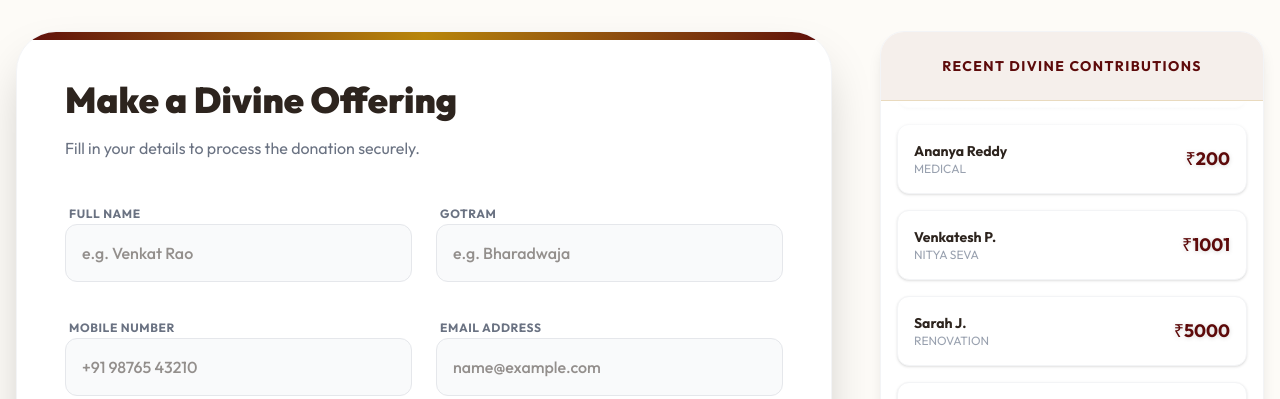
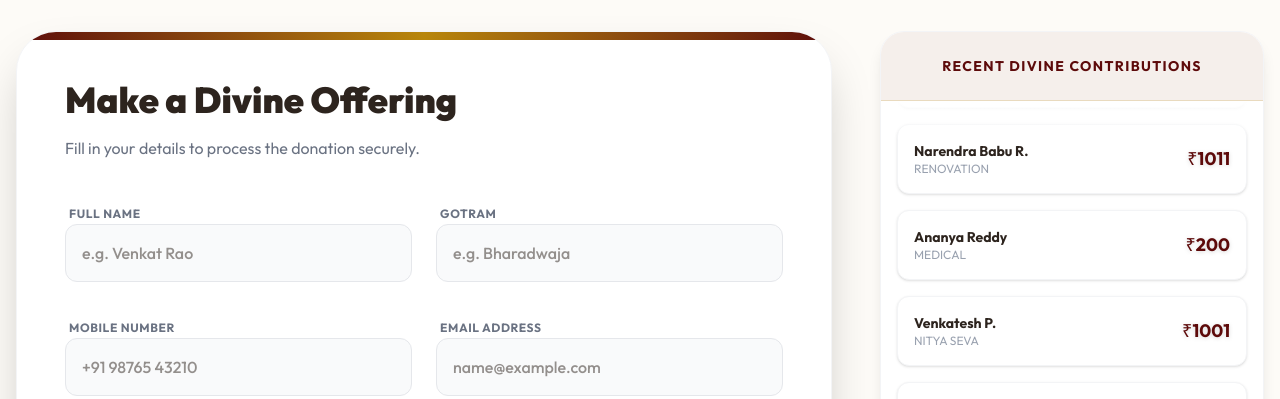
Before and after one commit to VarunBhargavRangineni/TempleBells, a React (Vite) app: page /hundi in a window 1280 px wide. Shown: the part 1540-1939 px from the top of the page. Built offline with nearby package versions, Linux system fonts and the light colour scheme.

Commit message:
Modified E-Donation

```diff
--- a/src/components/E-Donation.jsx
+++ b/src/components/E-Donation.jsx
@@ -104,12 +104,12 @@ const DONATION_CATEGORIES = [
 const PRESET_AMOUNTS = [100, 500, 1000];
 
 const RECENT_DONORS = [
-  { name: "Srinivas Rao", amount: 1116, purpose: "Annadanam" },
+  { name: "Srinivas Rao", amount: 5001, purpose: "Annadanam" },
   { name: "Lakshmi Devi", amount: 501, purpose: "Hundi" },
-  { name: "Rajesh Kumar", amount: 5001, purpose: "Goshala" },
+  { name: "Uma Maheswara Rao D.", amount: 5116, purpose: "Goshala" },
+  { name: "Narendra Babu R.", amount: 1011, purpose: "Renovation" },
   { name: "Ananya Reddy", amount: 200, purpose: "Medical" },
   { name: "Venkatesh P.", amount: 1001, purpose: "Nitya Seva" },
-  { name: "Sarah J.", amount: 5000, purpose: "Renovation" },
   { name: "Krishna Murthy", amount: 116, purpose: "Hundi" },
 ];
 
```
